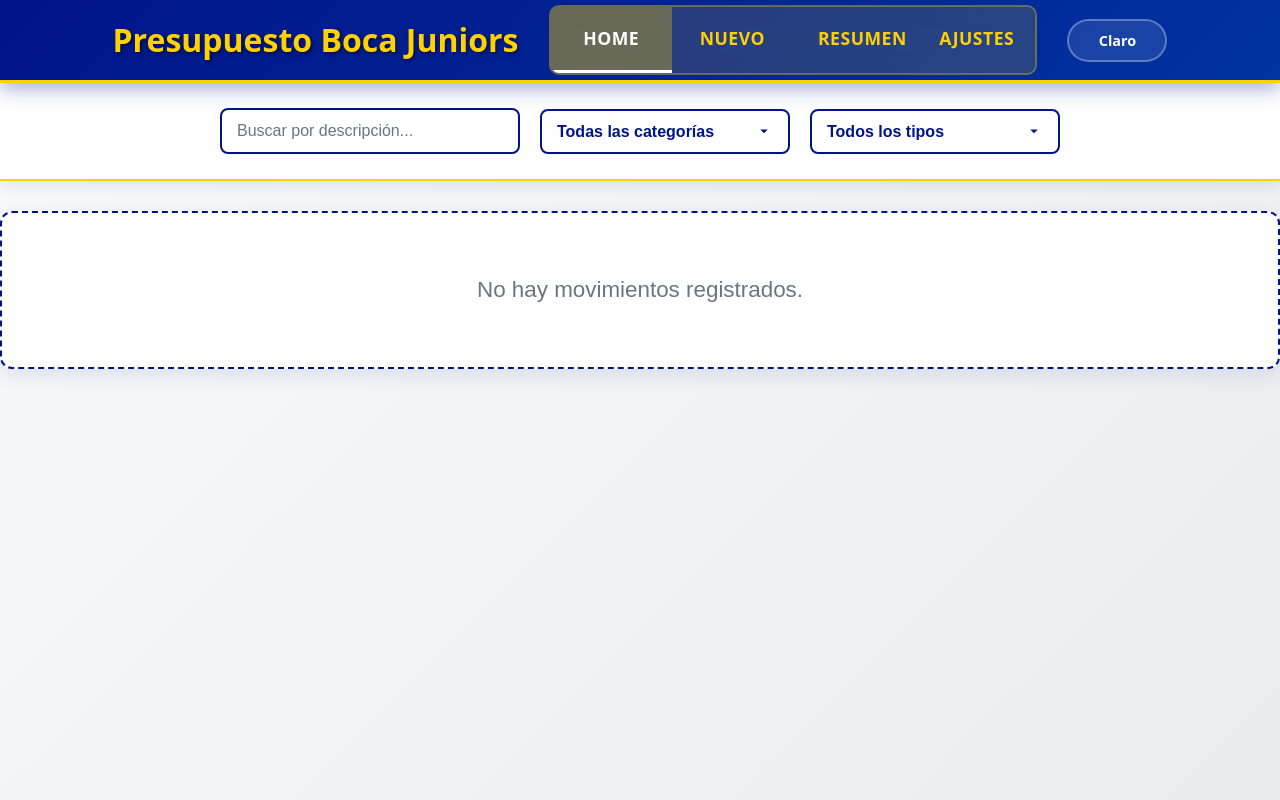
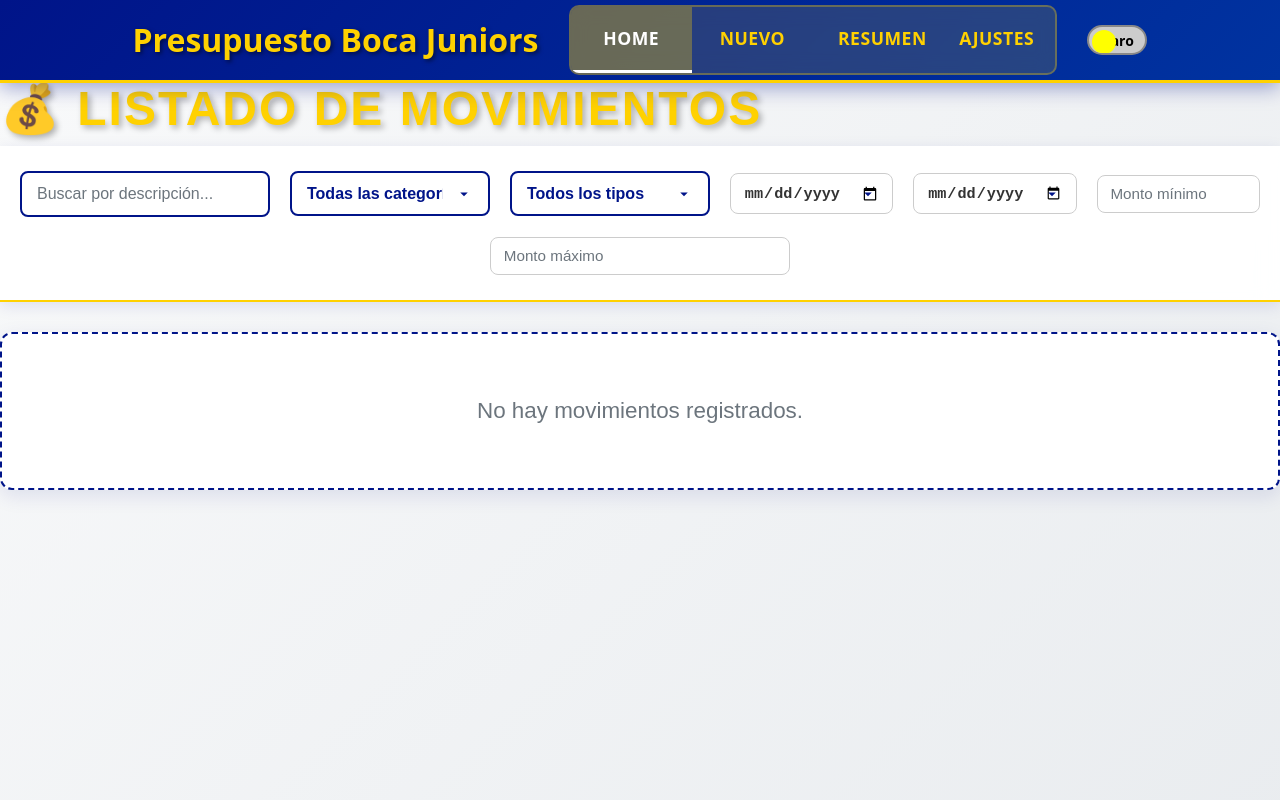
Before and after one commit to AriUrbano/EFSIintegrador, a React (Vite) app: page / in a window 1280 px wide. Shown: the top 800 px of the page. Built offline with nearby package versions, Linux system fonts and the light colour scheme.

Commit message:
Agregar filtros combinados (fecha, tipo, monto).,Implementar la sección Ajustes (tema oscuro, limpiar datos).

```diff
--- a/src/components/Tema.css
+++ b/src/components/Tema.css
@@ -1,183 +1,41 @@
 .boton-tema {
-  background: rgba(255, 255, 255, 0.1);
-  border: 2px solid rgba(255, 255, 255, 0.3);
-  color: white;
-  padding: 10px 16px;
-  border-radius: 25px;
+  position: relative;
+  width: 60px;
+  height: 30px;
+  background-color: #ccc;
+  border: 2px solid #888;
+  border-radius: 20px;
   cursor: pointer;
-  font-weight: 600;
-  font-size: 0.9rem;
-  transition: all 0.3s ease;
-  backdrop-filter: blur(10px);
-  white-space: nowrap;
-  min-width: 100px;
+  transition: background-color 0.3s ease, border-color 0.3s ease;
+  display: flex;
+  align-items: center;
+  justify-content: space-between;
+  overflow: hidden;
+  padding: 0 8px;
+  color: black;
+  font-size: 14px;
+  font-weight: bold;
 }
 
-.boton-tema:hover {
-  background: rgba(255, 255, 255, 0.2);
-  border-color: rgba(255, 255, 255, 0.5);
-  transform: translateY(-2px);
+.boton-tema::before {
+  content: "";
+  position: absolute;
+  top: 3px;
+  left: 3px;
+  width: 24px;
+  height: 24px;
+  border-radius: 50%;
+  background-color: yellow;
+  transition: transform 0.3s ease;
 }
 
-/* MODO OSCURO - Colores con sentido */
-body.modo-oscuro {
-  background-color: #121212;
-  color: #e0e0e0;
-  transition: all 0.3s ease;
+.modo-oscuro .boton-tema {
+  background-color: #222;
+  color: white;
+  border-color: #555;
 }
 
-/* Header en modo oscuro */
-body.modo-oscuro .header {
-  background: linear-gradient(135deg, #1a1a1a, #2d2d2d);
-  border-bottom: 1px solid #333;
+.modo-oscuro .boton-tema::before {
+  transform: translateX(30px);
+  background-color: #fff;
 }
-
-/* Listado en modo oscuro */
-body.modo-oscuro .listado-container {
-  background: #121212;
-}
-
-body.modo-oscuro .movimiento-item {
-  background: #1e1e1e;
-  border: 1px solid #333;
-  color: #e0e0e0;
-}
-
-body.modo-oscuro .mov-descripcion {
-  color: #ffffff;
-}
-
-body.modo-oscuro .mov-categoria {
-  color: #bb86fc;
-  font-weight: 500;
-}
-
-body.modo-oscuro .mov-fecha {
-  color: #9e9e9e;
-}
-
-body.modo-oscuro .monto-ingreso {
-  color: #4caf50;
-}
-
-body.modo-oscuro .monto-gasto {
-  color: #f44336;
-}
-
-body.modo-oscuro .sin-movimientos {
-  color: #9e9e9e;
-}
-
-/* Formulario en modo oscuro */
-body.modo-oscuro .formulario-container {
-  background: #121212;
-}
-
-body.modo-oscuro .formulario {
-  background: #1e1e1e;
-  color: #e0e0e0;
-  border: 1px solid #333;
-}
-
-body.modo-oscuro .campo label {
-  color: #e0e0e0;
-}
-
-body.modo-oscuro .campo input,
-body.modo-oscuro .campo select {
-  background: #2d2d2d;
-  color: #ffffff;
-  border: 1px solid #444;
-}
-
-body.modo-oscuro .campo input:focus,
-body.modo-oscuro .campo select:focus {
-  border-color: #bb86fc;
-  box-shadow: 0 0 0 2px rgba(187, 134, 252, 0.2);
-}
-
-body.modo-oscuro .campo input::placeholder {
-  color: #9e9e9e;
-}
-
-/* Ajustes en modo oscuro */
-body.modo-oscuro .ajustes-container {
-  background: #121212;
-}
-
-body.modo-oscuro .ajuste-card {
-  background: #1e1e1e;
-  color: #e0e0e0;
-  border: 1px solid #333;
-}
-
-body.modo-oscuro .ajuste-header {
-  background: linear-gradient(135deg, #2d2d2d, #3d3d3d);
-}
-
-body.modo-oscuro .estado-datos {
-  background: #2d2d2d;
-  border-left-color: #bb86fc;
-}
-
-body.modo-oscuro .ajuste-descripcion {
-  color: #9e9e9e;
-}
-
-/* Botones en modo oscuro */
-body.modo-oscuro .btn {
-  color: white;
-}
-
-body.modo-oscuro .btn-primary {
-  background: linear-gradient(135deg, #bb86fc, #9c64e0);
-}
-
-body.modo-oscuro .btn-secondary {
-  background: linear-gradient(135deg, #666, #555);
-}
-
-body.modo-oscuro .btn-peligro {
-  background: linear-gradient(135deg, #cf6679, #b00020);
-}
-
-/* Footer en modo oscuro */
-body.modo-oscuro .footer {
-  background: linear-gradient(135deg, #1a1a1a, #2d2d2d);
-  border-top: 1px solid #333;
-}
-
-body.modo-oscuro .footer-section p,
-body.modo-oscuro .footer-section ul li a {
-  color: #9e9e9e;
-}
-
-body.modo-oscuro .footer-bottom {
-  background: rgba(0, 0, 0, 0.3);
-  border-top: 1px solid #333;
-}
-
-/* Toggle switch en modo oscuro */
-body.modo-oscuro .toggle-slider {
-  background-color: #666;
-}
-
-body.modo-oscuro input:checked + .toggle-slider {
-  background-color: #bb86fc;
-}
-
-/* MODO CLARO (valores por defecto) */
-body.modo-claro {
-  background-color: #ffffff;
-  color: #333333;
-  transition: all 0.3s ease;
-}
-
-/* Responsive */
-@media (max-width: 768px) {
-  .boton-tema {
-    padding: 8px 14px;
-    font-size: 0.85rem;
-    min-width: 90px;
-  }
-}
--- a/src/pages/Ajustes.css
+++ b/src/pages/Ajustes.css
@@ -1,12 +1,71 @@
-.ajustes-container {
-    width: 100%;
-    min-height: 100vh;
-    background: #f5f5f5;
-    padding: 40px 20px;
-  }
+.ajustes-contenedor {
+  max-width: 700px;
+  margin: 2rem auto;
+  padding: 2rem;
+  background-color: var(--fondo, #ffffff);
+  color: var(--texto, #222);
+  border-radius: 12px;
+  box-shadow: 0 4px 12px rgba(0, 0, 0, 0.1);
+}
 
-  .ajustes-grid {
-    width: 100%;
-    max-width: 1200px;
-    margin: 0 auto;
-  }
+.titulo-ajustes {
+  font-size: 2rem;
+  text-align: center;
+  margin-bottom: 1.5rem;
+  color: var(--color-principal, #004aad);
+}
+
+.seccion-ajuste {
+  margin-bottom: 2rem;
+}
+
+.seccion-ajuste h3 {
+  margin-bottom: 0.3rem;
+  color: var(--color-principal, #004aad);
+}
+
+.seccion-ajuste p {
+  margin-bottom: 0.8rem;
+  color: #555;
+}
+
+.boton-eliminar-datos {
+  background-color: #d32f2f;
+  color: #fff;
+  border: none;
+  border-radius: 8px;
+  padding: 0.7rem 1.2rem;
+  cursor: pointer;
+  transition: background-color 0.3s;
+}
+
+.boton-eliminar-datos:hover {
+  background-color: #b71c1c;
+}
+
+.separador-ajustes {
+  margin: 2rem 0;
+  border: none;
+  border-top: 1px solid #ccc;
+}
+
+/* Tema oscuro */
+body.modo-oscuro {
+  --fondo: #121212;
+  --texto: #e0e0e0;
+  --color-principal: #ffcc00;
+  background-color: var(--fondo);
+  color: var(--texto);
+}
+
+body.modo-oscuro .ajustes-contenedor {
+  background-color: #1f1f1f;
+}
+
+body.modo-oscuro .boton-eliminar-datos {
+  background-color: #f44336;
+}
+
+body.modo-oscuro .boton-eliminar-datos:hover {
+  background-color: #d32f2f;
+}
--- a/src/pages/Ajustes.jsx
+++ b/src/pages/Ajustes.jsx
@@ -1,10 +1,37 @@
-import React from 'react';
+import React from "react";
+import Tema from "../components/Tema";
+import { useAlmacenamientoMovimientos } from "../hooks/useLocalStorage";
+import "./Ajustes.css";
 
 const Ajustes = () => {
+  const { limpiarMovimientos } = useAlmacenamientoMovimientos();
+
+  const manejarLimpiarDatos = () => {
+    if (window.confirm("¿Seguro que querés borrar todos los movimientos guardados?")) {
+      limpiarMovimientos();
+      alert("✅ Datos eliminados correctamente.");
+    }
+  };
+
   return (
-    <div>
-      <h1>Ajustes</h1>
-      <p>Página de ajustes - Aquí irán los controles de tema oscuro y reset de datos.</p>
+    <div className="ajustes-contenedor">
+      <h1 className="titulo-ajustes">⚙️ Ajustes</h1>
+
+      <div className="seccion-ajuste">
+        <h3>Tema visual</h3>
+        <p>Alternar entre modo claro y oscuro.</p>
+        <Tema /> {/* Usa el componente Tema existente */}
+      </div>
+
+      <hr className="separador-ajustes" />
+
+      <div className="seccion-ajuste">
+        <h3>Datos guardados</h3>
+        <p>Eliminar todos los movimientos almacenados localmente.</p>
+        <button className="boton-eliminar-datos" onClick={manejarLimpiarDatos}>
+          🗑️ Borrar todos los datos
+        </button>
+      </div>
     </div>
   );
 };
--- a/src/pages/Listado.css
+++ b/src/pages/Listado.css
@@ -448,3 +448,22 @@
     padding: 10px;
   }
 }
+
+.filtros input[type="date"],
+.filtros input[type="number"] {
+  flex: 1;
+  min-width: 150px;
+  padding: 0.6rem 0.8rem;
+  font-size: 0.95rem;
+  border: 1px solid var(--borde, #ccc);
+  border-radius: 8px;
+  background-color: var(--input-bg, #fff);
+  color: var(--texto, #333);
+  transition: all 0.3s ease;
+}
+
+.filtros input[type="date"]:focus,
+.filtros input[type="number"]:focus {
+  border-color: var(--color-acento, #004aad);
+  box-shadow: 0 0 5px var(--color-acento, #004aad);
+}
--- a/src/pages/Listado.jsx
+++ b/src/pages/Listado.jsx
@@ -5,9 +5,14 @@
 
 const Listado = () => {
   const { movimientos, eliminarMovimiento, cargando } = useAlmacenamientoMovimientos();
+
   const [busqueda, setBusqueda] = useState("");
   const [filtroCategoria, setFiltroCategoria] = useState("todas");
   const [filtroTipo, setFiltroTipo] = useState("todos");
+  const [filtroFechaDesde, setFiltroFechaDesde] = useState("");
+  const [filtroFechaHasta, setFiltroFechaHasta] = useState("");
+  const [filtroMontoMin, setFiltroMontoMin] = useState("");
+  const [filtroMontoMax, setFiltroMontoMax] = useState("");
 
   const obtenerNombreCategoria = (valor) => {
     const cat = categorias.find((c) => c.valor === valor);
@@ -20,7 +25,17 @@
       filtroCategoria === "todas" || mov.categoria === filtroCategoria;
     const coincideTipo = filtroTipo === "todos" || mov.tipo === filtroTipo;
 
-    return coincideTexto && coincideCategoria && coincideTipo;
+    // Filtros de fecha
+    const fechaMov = new Date(mov.fecha);
+    const desdeOk = filtroFechaDesde ? fechaMov >= new Date(filtroFechaDesde) : true;
+    const hastaOk = filtroFechaHasta ? fechaMov <= new Date(filtroFechaHasta) : true;
+
+    // Filtros de monto
+    const montoOk =
+      (!filtroMontoMin || mov.monto >= parseFloat(filtroMontoMin)) &&
+      (!filtroMontoMax || mov.monto <= parseFloat(filtroMontoMax));
+
+    return coincideTexto && coincideCategoria && coincideTipo && desdeOk && hastaOk && montoOk;
   });
 
   if (cargando) {
@@ -29,8 +44,9 @@
 
   return (
     <div className="listado-container">
+      <h1 className="titulo">💰 Listado de Movimientos</h1>
 
-
+      {/* 🔍 Filtros */}
       <div className="filtros">
         <input
           type="text"
@@ -62,9 +78,41 @@
           <option value="ingreso">Ingresos</option>
           <option value="gasto">Gastos</option>
         </select>
+
+        <input
+          type="date"
+          value={filtroFechaDesde}
+          onChange={(e) => setFiltroFechaDesde(e.target.value)}
+          className="select-filtro"
+          title="Desde"
+        />
+
+        <input
+          type="date"
+          value={filtroFechaHasta}
+          onChange={(e) => setFiltroFechaHasta(e.target.value)}
+          className="select-filtro"
+          title="Hasta"
+        />
+
+        <input
+          type="number"
+          placeholder="Monto mínimo"
+          value={filtroMontoMin}
+          onChange={(e) => setFiltroMontoMin(e.target.value)}
+          className="input-busqueda"
+        />
+
+        <input
+          type="number"
+          placeholder="Monto máximo"
+          value={filtroMontoMax}
+          onChange={(e) => setFiltroMontoMax(e.target.value)}
+          className="input-busqueda"
+        />
       </div>
 
-
+      {/* 📋 Listado */}
       {movimientosFiltrados.length === 0 ? (
         <p className="sin-movimientos">No hay movimientos registrados.</p>
       ) : (
@@ -89,7 +137,6 @@
                   {mov.monto.toLocaleString("es-AR")}
                 </span>
 
-
                 <button
                   className="boton-eliminar"
                   onClick={() =>
```
